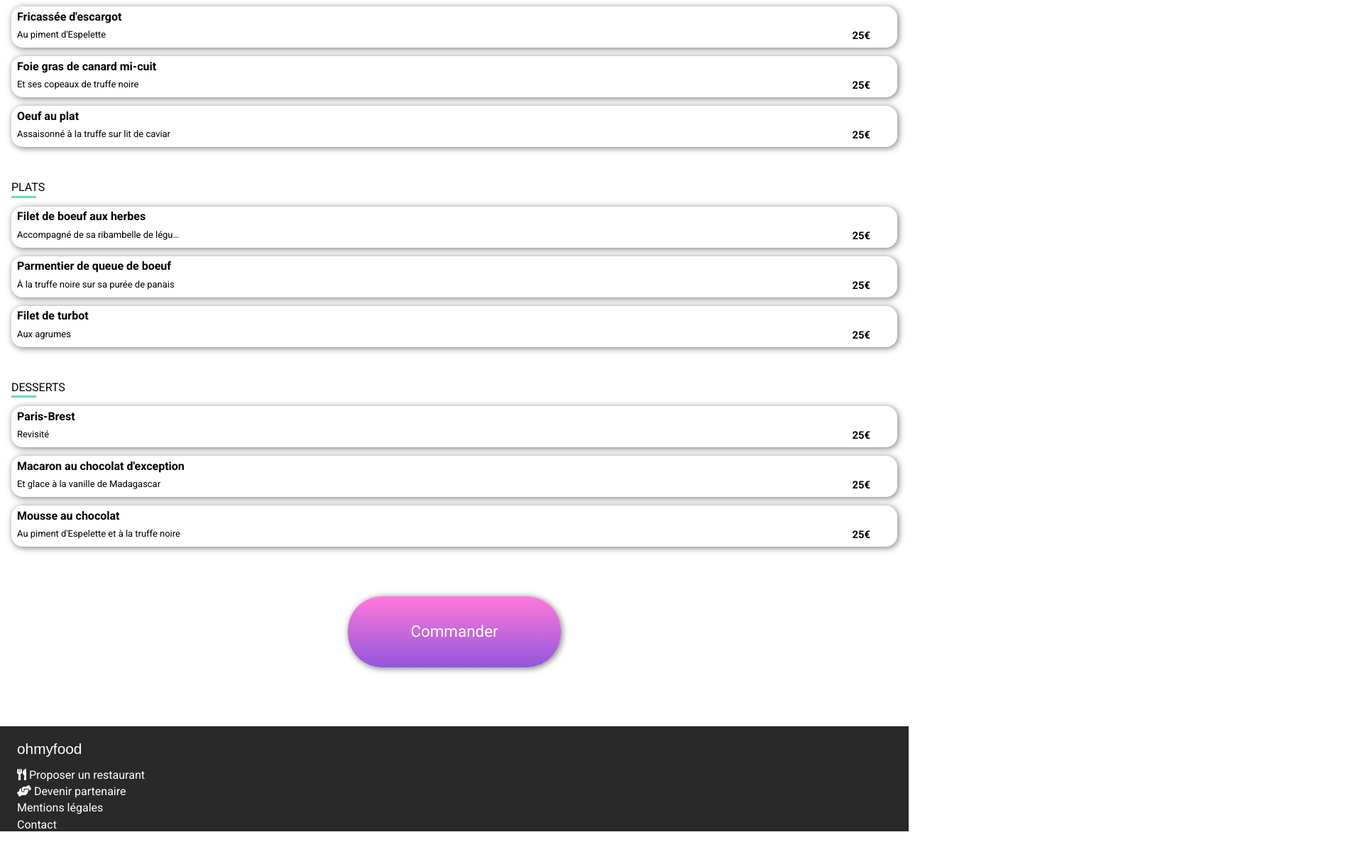
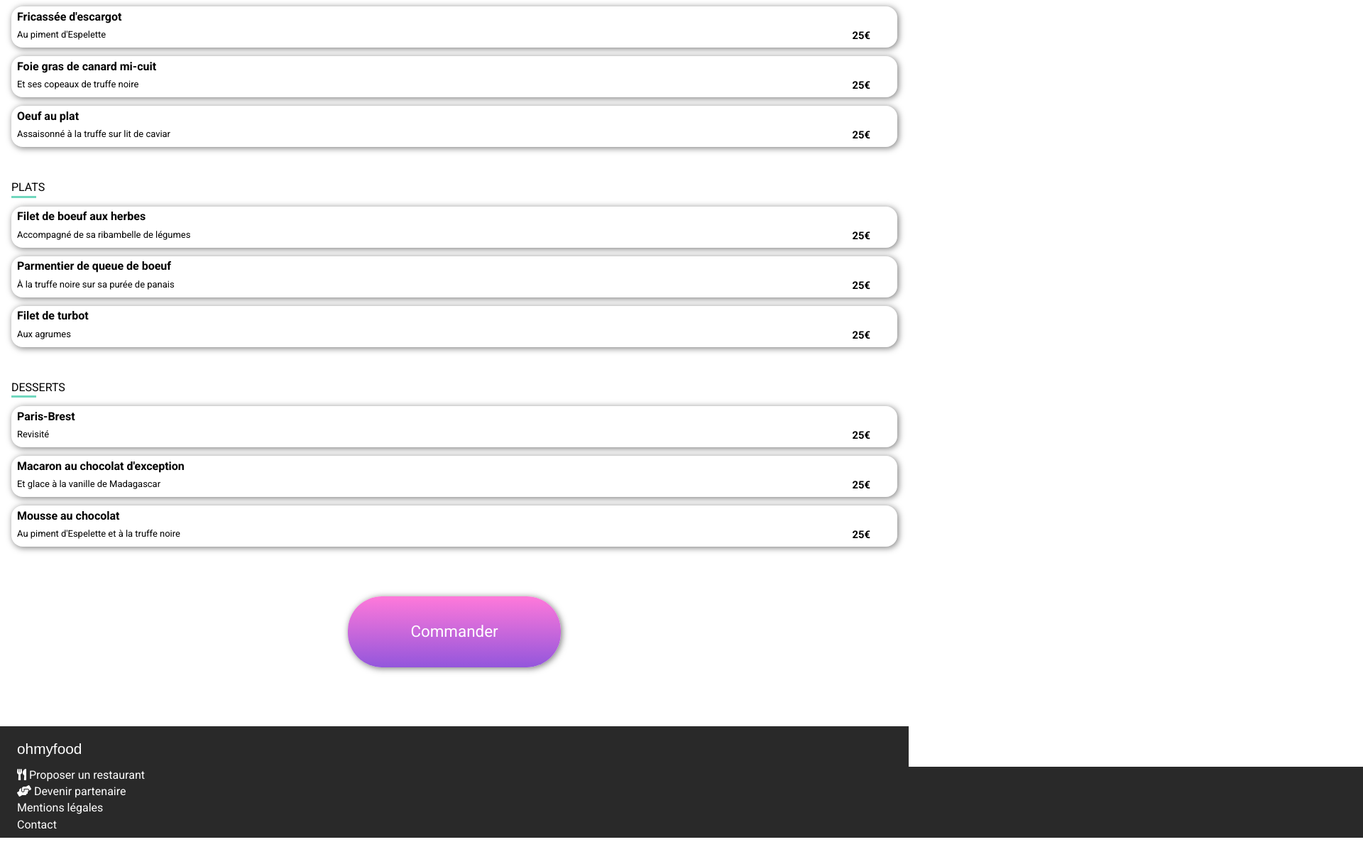
Before and after one commit to GDouv/GuillaumeDouvrin_3_09112021, a website: page palette_du_gout.html in a window 1280 px wide. Shown: the part 420-1637 px from the top of the page at 71% size, 1920 px wide, since content can reach past the window. Drawn offline with Linux system fonts and the light colour scheme; a web font is replaced by a local one.

Commit message:
Mod max-width meal-card_txt p et test grey-box en bas

```diff
--- a/palette_du_gout.html
+++ b/palette_du_gout.html
@@ -58,7 +58,7 @@
                     </span>
                 </div>
 
-                <article>
+                <article class="entrees">
                     <h2
                         class="title title--left title--uper title--normal title--small"
                     >
@@ -118,7 +118,7 @@
                     </div>
                 </article>
 
-                <article>
+                <article class="plats">
                     <h2
                         class="title title--left title--uper title--normal title--small"
                     >
@@ -178,7 +178,7 @@
                     </div>
                 </article>
 
-                <article>
+                <article class="desserts">
                     <h2
                         class="title title--left title--uper title--normal title--small"
                     >
@@ -272,6 +272,8 @@
                     </ul>
                 </nav>
             </footer>
+
+            <div class="grey-bot"></div>
         </div>
     </body>
 </html>
--- a/sass/components/_decorations.scss
+++ b/sass/components/_decorations.scss
@@ -21,3 +21,12 @@
         right: 10px;
     }
 }
+
+.grey-bot {
+    width: 5000px;
+    height: 100px;
+    z-index: -1;
+    position: absolute;
+    top: 1500px;
+    background-color: #292929;
+}
--- a/sass/utils/_mixins.scss
+++ b/sass/utils/_mixins.scss
@@ -7,7 +7,7 @@
 }
 
 @mixin meal-card__txt {
-    max-width: 240px;
+    max-width: 253px;
     padding-right: 0.5rem;
     white-space: nowrap;
     overflow: hidden;
```
Also changed, not shown: css/style.css, 1 other file.
